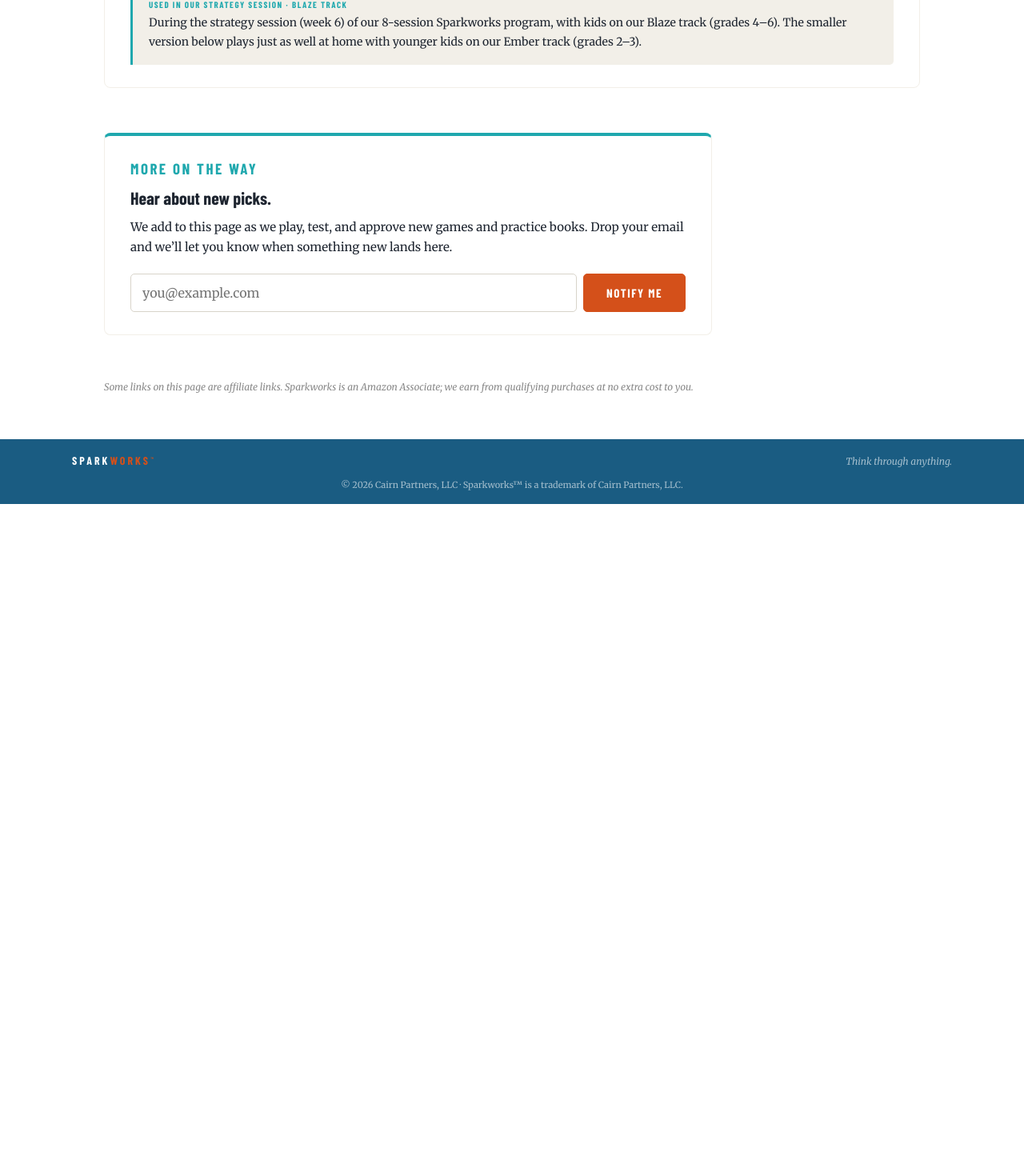
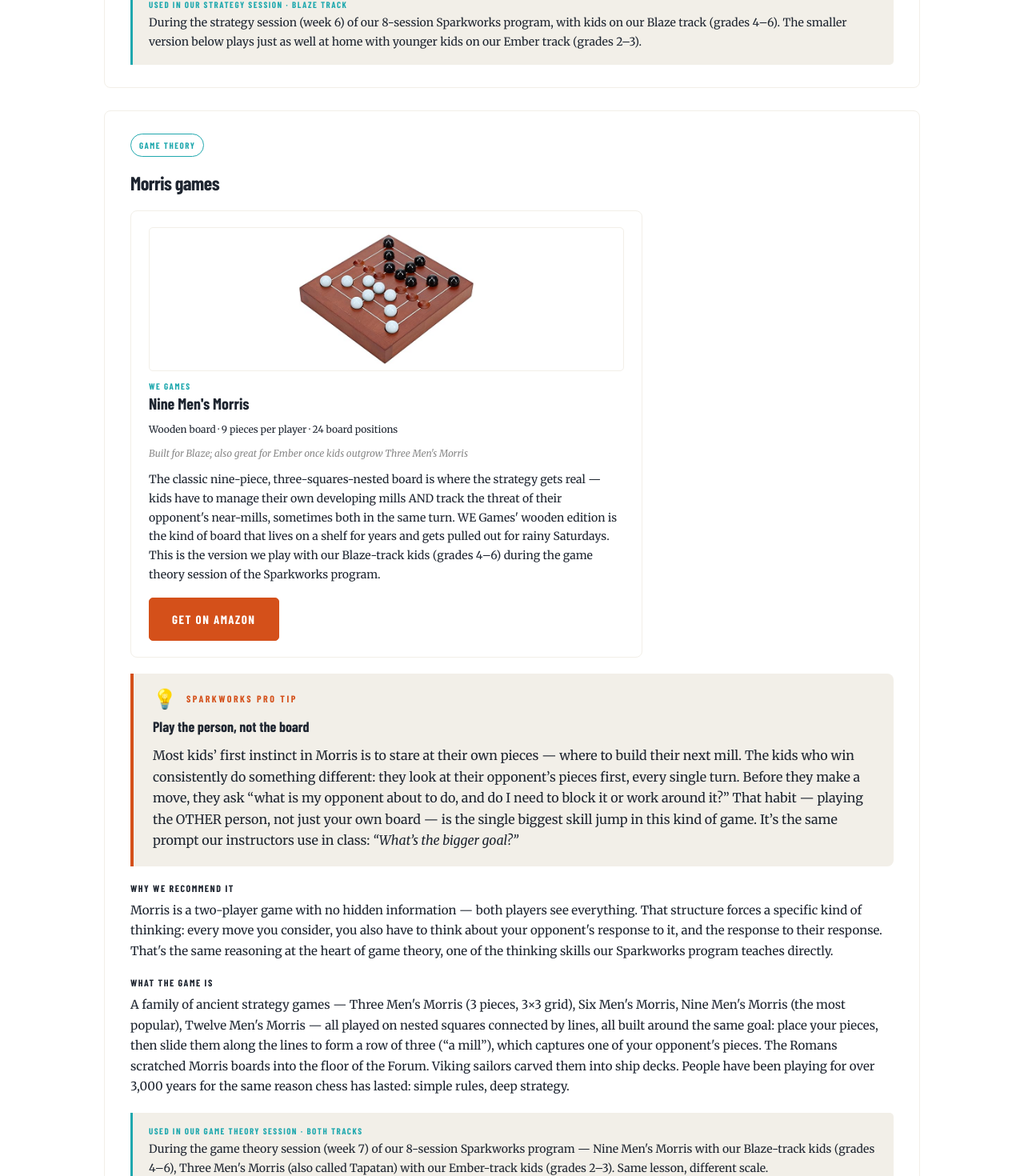
Before and after one commit to micbowers/sparkworks, a Next.js app: page /practice in a window 1280 px wide. Shown: the part 3680-5150 px from the top of the page at 80% size. Before the commit the page ends 4310 px from the top, so only its background shows below. Built offline with nearby package versions, Linux system fonts and the light colour scheme; a web font is replaced by a local one.

Commit message:
Add Morris games family (Nine Mens Morris by WE Games) to /practice with Play-the-person Pro Tip; support single-version game families in GameFamilyCard

```diff
--- a/app/practice/page.js
+++ b/app/practice/page.js
@@ -162,6 +162,46 @@ const FAMILIES = [
         why:
           "Same game, sized up. Two more colors and a longer code push the puzzle past what a kid can hold in their head — they have to write things down, or organize their unused colors on the side of the board. That’s the strategy lesson made physical — the board does the remembering so the kid can do the thinking. This is the version we play with our Blaze-track kids (grades 4–6) during the Sparkworks strategy session.",
         href: "https://amzn.to/4dINIH5",
+      },
+    ],
+  },
+
+  // -------- Morris games family (single version for now; PCr to add Tapatan/Three Men's Morris when a worthy standalone product surfaces) --------
+  {
+    type: "game-family",
+    section: "think-beyond-what-you-control",
+    slug: "morris-games",
+    title: "Morris games",
+    skills: [
+      { label: "Game Theory", color: "teal" },
+    ],
+    sessionPill: "Used in our game theory session · both tracks",
+    whatItIs:
+      "A family of ancient strategy games — Three Men's Morris (3 pieces, 3×3 grid), Six Men's Morris, Nine Men's Morris (the most popular), Twelve Men's Morris — all played on nested squares connected by lines, all built around the same goal: place your pieces, then slide them along the lines to form a row of three (“a mill”), which captures one of your opponent's pieces. The Romans scratched Morris boards into the floor of the Forum. Viking sailors carved them into ship decks. People have been playing for over 3,000 years for the same reason chess has lasted: simple rules, deep strategy.",
+    whyWeRecommend:
+      "Morris is a two-player game with no hidden information — both players see everything. That structure forces a specific kind of thinking: every move you consider, you also have to think about your opponent's response to it, and the response to their response. That's the same reasoning at the heart of game theory, one of the thinking skills our Sparkworks program teaches directly.",
+    whereWeUseIt:
+      "During the game theory session (week 7) of our 8-session Sparkworks program — Nine Men's Morris with our Blaze-track kids (grades 4–6), Three Men's Morris (also called Tapatan) with our Ember-track kids (grades 2–3). Same lesson, different scale.",
+    proTips: [
+      {
+        title: "Play the person, not the board",
+        body: (
+          <p style={{ margin: 0 }}>
+            Most kids&rsquo; first instinct in Morris is to stare at their own pieces — where to build their next mill. The kids who win consistently do something different: they look at their opponent&rsquo;s pieces first, every single turn. Before they make a move, they ask &ldquo;what is my opponent about to do, and do I need to block it or work around it?&rdquo; That habit — playing the OTHER person, not just your own board — is the single biggest skill jump in this kind of game. It&rsquo;s the same prompt our instructors use in class: <em>&ldquo;What&rsquo;s the bigger goal?&rdquo;</em>
+          </p>
+        ),
+      },
+    ],
+    versions: [
+      {
+        name: "Nine Men's Morris",
+        manufacturer: "WE Games",
+        specs: "Wooden board · 9 pieces per player · 24 board positions",
+        fitHint: "Built for Blaze; also great for Ember once kids outgrow Three Men's Morris",
+        image: "/practice/nine-mens-morris-wegames.jpg",
+        why:
+          "The classic nine-piece, three-squares-nested board is where the strategy gets real — kids have to manage their own developing mills AND track the threat of their opponent's near-mills, sometimes both in the same turn. WE Games' wooden edition is the kind of board that lives on a shelf for years and gets pulled out for rainy Saturdays. This is the version we play with our Blaze-track kids (grades 4–6) during the game theory session of the Sparkworks program.",
+        href: "https://amzn.to/4x11gH1",
       },
     ],
   },
@@ -460,17 +500,25 @@ function GameFamilyCard({ family }) {
       </h3>
 
       <div>
+        {family.versions.length > 1 && (
           <div
             className="ts-eyebrow"
             style={{ color: "var(--sw-teal)", fontSize: "0.75rem", marginBottom: 12 }}
           >
             Pick your version
           </div>
+        )}
+        {family.versions.length > 1 ? (
           <div className="sw-grid-2">
             {family.versions.map((v) => (
               <VersionPicker key={v.name} {...v} />
             ))}
           </div>
+        ) : (
+          <div style={{ maxWidth: 640 }}>
+            <VersionPicker {...family.versions[0]} />
+          </div>
+        )}
       </div>
 
       {family.proTips && family.proTips.map((tip, i) => (
```
Also changed, not shown: public/practice/nine-mens-morris-wegames.jpg (added). Lines whose indentation alone changed are shown as unchanged.
